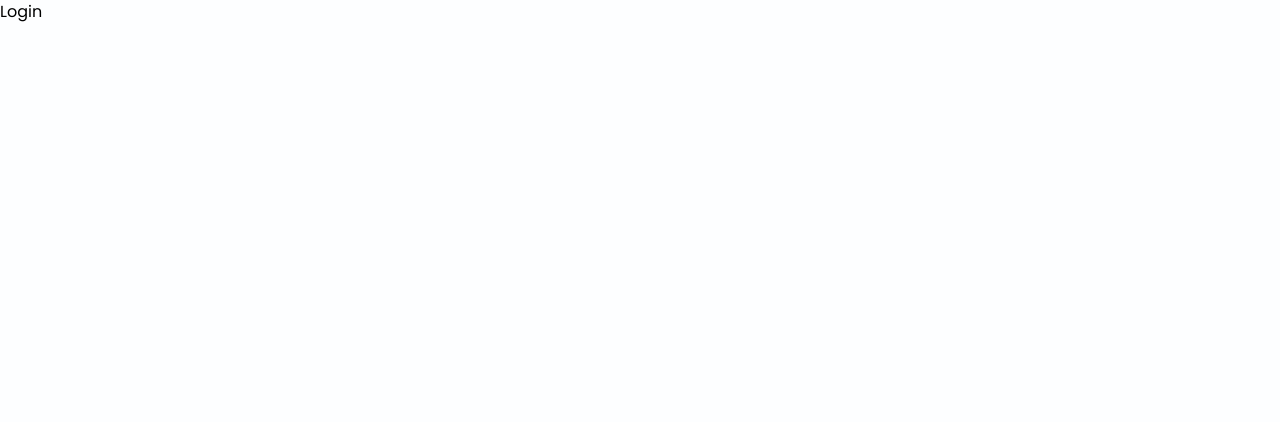
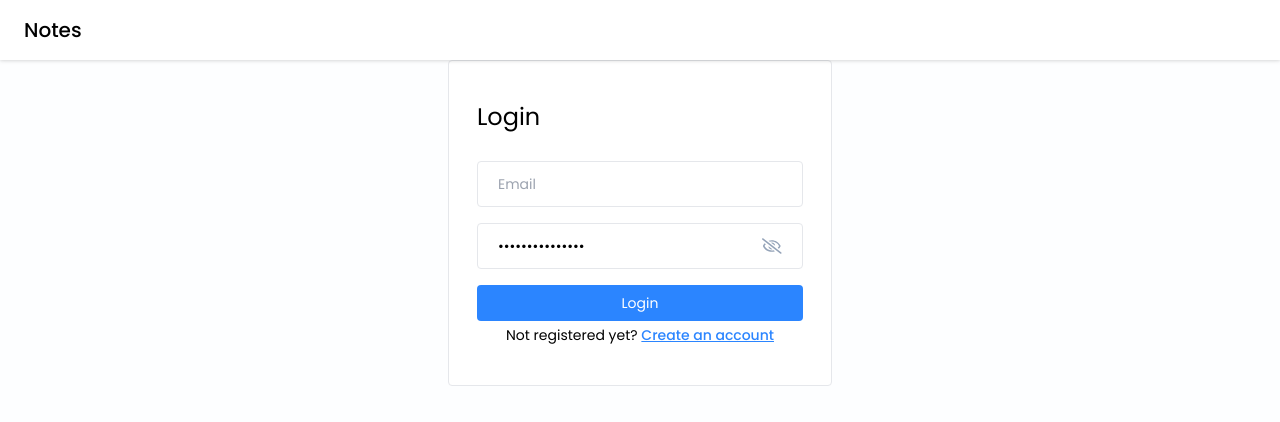
Before and after one commit to MensiPass/NotesApp, a React (Vite) app in the folder frontend/notes/: page /login in a window 1280 px wide. Shown: the top 422 px of the page. Built offline with nearby package versions, Linux system fonts and the light colour scheme.

Commit message:
Login form added with email validation

```diff
--- a/frontend/notes/package.json
+++ b/frontend/notes/package.json
@@ -12,6 +12,7 @@
   "dependencies": {
     "react": "^18.3.1",
     "react-dom": "^18.3.1",
+    "react-icons": "^5.2.1",
     "react-router-dom": "^6.24.1"
   },
   "devDependencies": {
--- /dev/null
+++ b/frontend/notes/src/components/Input/PasswordInput.tsx
@@ -0,0 +1,34 @@
+import React, { useState } from "react";
+import { FaRegEye, FaRegEyeSlash } from "react-icons/fa";
+
+const PasswordInput = (value: any, onChange: any, placeholder: any) => {
+  const [isShowPassword, setIsShowPassword] = useState(false);
+  const toggleShowPassword = () => {
+    setIsShowPassword(!isShowPassword);
+  };
+  return (
+    <div className="flex items-center bg-transparent border-[1.5px] px-5 rounded mb-3">
+      <input
+        value={value}
+        onChange={onChange}
+        type={isShowPassword ? "text" : "password"}
+        placeholder={placeholder || "Password"}
+        className="w-full text-sm bg-transparent py-3 mr-3 rounded outline-none"
+      />
+      {isShowPassword ? (
+        <FaRegEye
+          size={22}
+          className="text-primary cursor-pointer"
+          onClick={() => toggleShowPassword()}
+        />
+      ) : (
+        <FaRegEyeSlash
+          size={22}
+          className="text-slate-400 cursor-pointer"
+          onClick={() => toggleShowPassword()}
+        />
+      )}
+    </div>
+  );
+};
+export default PasswordInput;
--- /dev/null
+++ b/frontend/notes/src/components/Navbar/Navbar.tsx
@@ -0,0 +1,10 @@
+import React from "react";
+
+const Navbar = () => {
+  return (
+    <div className="bg-white flex items-center justify-between px-6 py-2 drop-shadow">
+      <h2 className="text-xl font-medium text-black py-2">Notes</h2>
+    </div>
+  );
+};
+export default Navbar;
--- a/frontend/notes/src/index.css
+++ b/frontend/notes/src/index.css
@@ -15,5 +15,10 @@
   }
 }
 @layer components {
-
+  .input-box{
+    @apply w-full text-sm bg-transparent border-[1.5px] px-5 py-3 rounded mb-4 outline-none;
+  }
+  .btn-primary {
+    @apply w-full text-sm bg-primary text-white p-2 rounded my-1 hover:bg-blue-600;
+  }
 }
--- a/frontend/notes/src/pages/Login/Login.tsx
+++ b/frontend/notes/src/pages/Login/Login.tsx
@@ -1,6 +1,62 @@
-import React from "react";
+import React, { useState } from "react";
+import Navbar from "../../components/Navbar/Navbar";
+import PasswordInput from "../../components/Input/PasswordInput";
+import { Link } from "react-router-dom";
+import { validateEmail } from "../../utils/helper";
 
 const Login = () => {
-  return <div>Login</div>;
+  const [email, setEmail] = useState("");
+  const [password, setPassword] = useState("");
+  const [error, setError] = useState("");
+
+  const handleLogin = async (e: { preventDefault: () => void }) => {
+    e.preventDefault();
+    if (!validateEmail(email)) {
+      setError("Please enter valid email address.");
+      return;
+    }
+    if (!password) {
+      setError("Please enter the password");
+      return;
+    }
+    setError("");
+    //login api call
+  };
+  return (
+    <>
+      <Navbar></Navbar>
+      <div className="flex items-center justify-center mt-">
+        <div className="w-96 border rounded bg-white px-7 py-10">
+          <form onSubmit={handleLogin}>
+            <h4 className="text-2xl mb-7">Login</h4>
+            <input
+              type="text"
+              placeholder="Email"
+              className="input-box"
+              value={email}
+              onChange={(e) => setEmail(e.target.value)}
+            />
+            <PasswordInput
+              value={password}
+              onChange={(e: {
+                target: { value: React.SetStateAction<string> };
+              }) => setPassword(e.target.value)}
+              placeholder=""
+            ></PasswordInput>
+            {error && <p className="text-red-500 text-xs pb-1">{error}</p>}
+            <button type="submit" className="btn-primary">
+              Login
+            </button>
+            <p className="text-sm text-center mt-">
+              Not registered yet? {""}
+              <Link to="/signUp" className="font-medium text-primary underline">
+                Create an account
+              </Link>
+            </p>
+          </form>
+        </div>
+      </div>
+    </>
+  );
 };
 export default Login;
--- /dev/null
+++ b/frontend/notes/src/utils/helper.tsx
@@ -0,0 +1,4 @@
+export const validateEmail = (email: any) => {
+  const regex = /^[^\s@]+@[^\s@]+\.[^\s@]+$/;
+  return regex.test(email);
+};
--- a/frontend/notes/tailwind.config.js
+++ b/frontend/notes/tailwind.config.js
@@ -5,7 +5,12 @@
     extend: {},
   },
   theme: {
-    extend: {},
+    extend: {
+      colors:{
+        primary:'#2B85FF',
+        secondary:'#EF863E',
+      },
+    },
   },
   plugins: [],
 }
```
Also changed, not shown: 1 other file (tests, documents, lock files or other folders).
